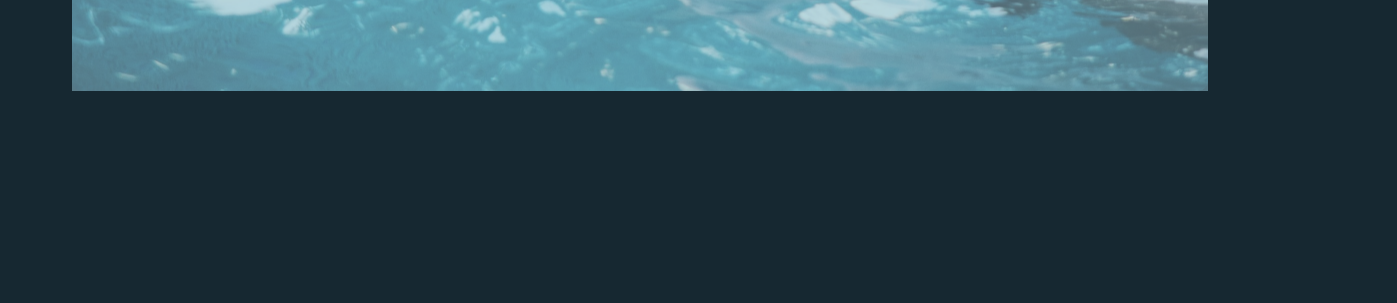
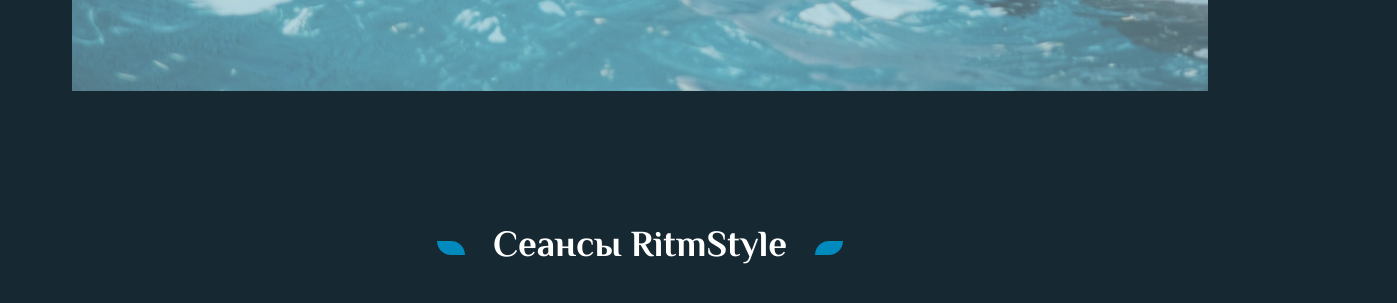
Before and after one commit to LeshVinov/RitmStyle, a plain HTML site: page index.html in a window 1280 px wide. Shown: the part 535-838 px from the top of the page, 1397 px wide, since content can reach past the window. Before the commit the page ends 800 px from the top, so only its background shows below. Drawn offline with Linux system fonts and the light colour scheme.

Commit message:
feat: added session section (wip)

```diff
--- a/index.html
+++ b/index.html
@@ -48,6 +48,13 @@
             <!-- /.container-normal hero-content -->
         </section>
         <!-- /.section-hero -->
+        <section class="session">
+            <div class="container-normal">
+                <p class="title session__title leafs-blue">Сеансы RitmStyle</p>
+            </div>
+            <!-- /.container-normal -->
+        </section>
+        <!-- /.sessions -->
     </main>
     <!-- /.main -->
 </body>
--- a/sass/_settings.sass
+++ b/sass/_settings.sass
@@ -36,6 +36,11 @@
     &--secondary
         background: $white
         color: $blue
+.title
+    font-size: 2.625rem
+    line-height: 140%
+    text-align: center
+    font-weight: bold
 .leafs
     &-light
         position: relative
@@ -56,3 +61,27 @@
             width: 100%
             height: 100%
             background: url('../img/leaf-right-light.svg') no-repeat center
+    &-blue
+        position: relative
+        &::before
+            content: ''
+            position: absolute
+            top: 0
+            right: 0
+            margin-right: 11.5rem
+            width: 100%
+            height: 100%
+            background: url('../img/leaf-left-blue.svg') no-repeat center
+        &::after
+            content: ''
+            position: absolute
+            top: 0
+            right: -12rem
+            width: 100%
+            height: 100%
+            background: url('../img/leaf-right-blue.svg') no-repeat center
+.row
+    display: flex
+.col
+    &-30
+        flex-basis: 30%
--- a/sass/style.sass
+++ b/sass/style.sass
@@ -5,3 +5,4 @@
 
 @import './templates/header'
 @import './templates/hero'
+@import './templates/sessions'
--- /dev/null
+++ b/sass/templates/_sessions.sass
@@ -0,0 +1,8 @@
+.session
+    .leafs-blue
+        &::before
+            margin-right: 13.5rem
+        &::after
+            right: -13.5rem
+    &__title
+        margin-bottom: 7.6875rem
```
Also changed, not shown: css/style.css, img/leaf-left-blue.svg (added), img/leaf-right-blue.svg (added), img/session-img-high.png (added), img/session-img-normal.png (added), 1 other file.
